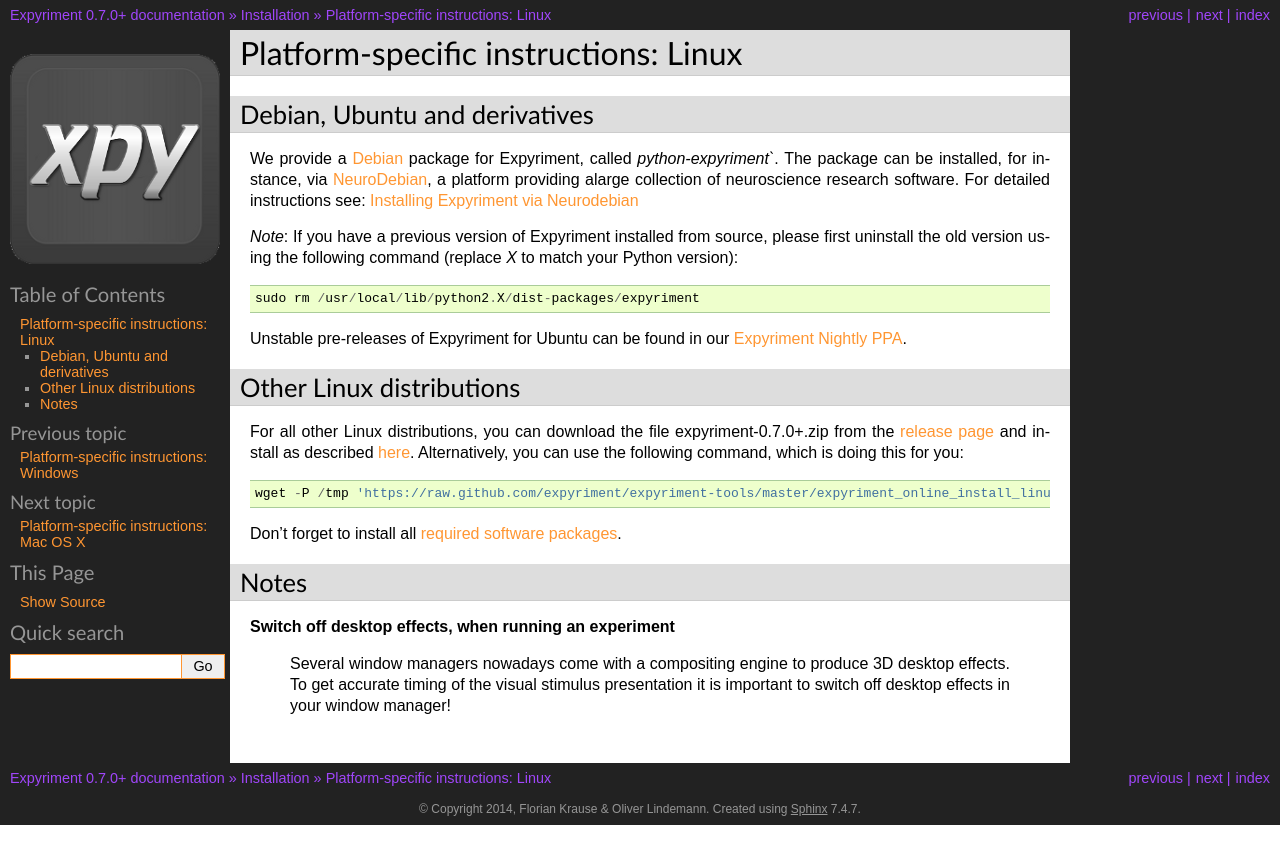
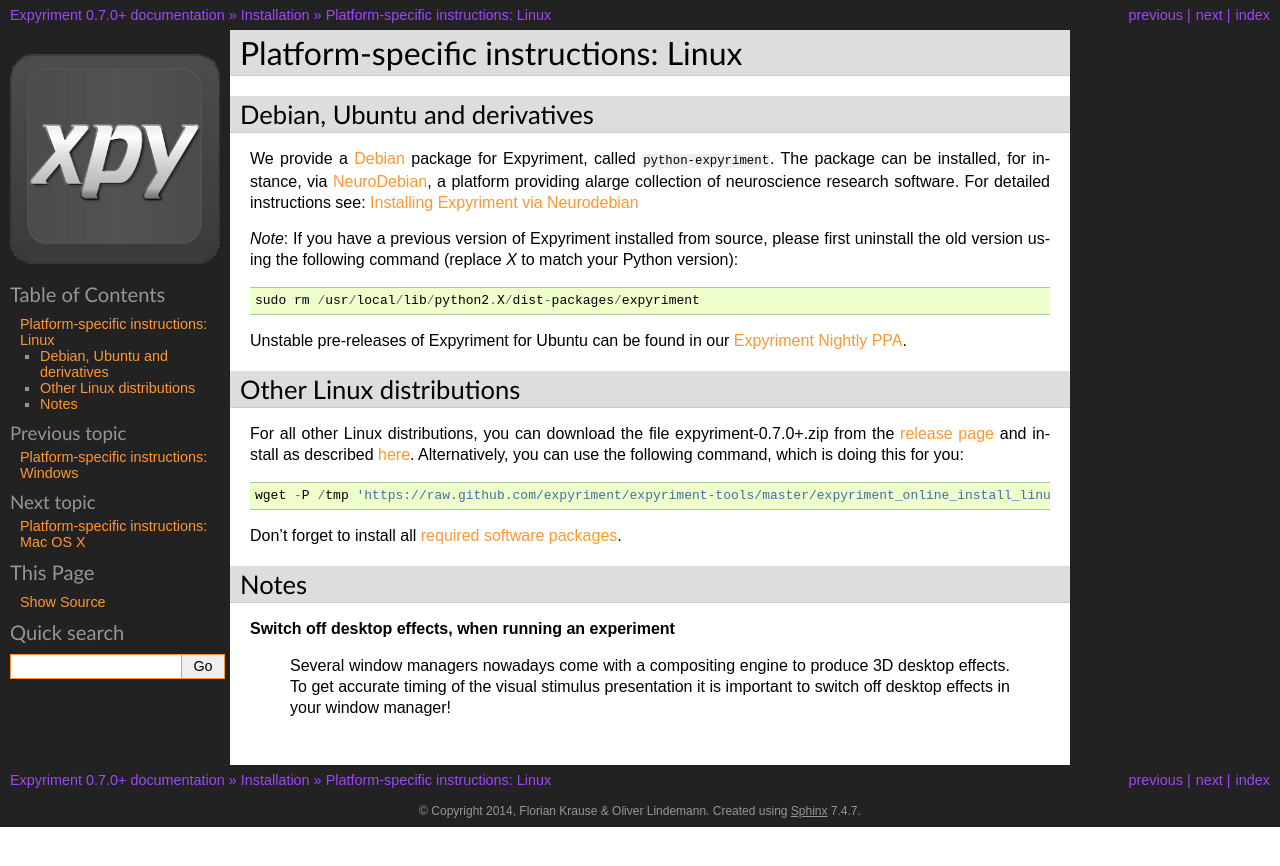
Before and after one commit to expyriment/expyriment, a Sphinx documentation site: the page built from documentation/sphinx/Installation.Linux.rst, in a window 1280 px wide. Shown: the top 866 px of the page. Built offline with Sphinx 7.4.7, drawn with Linux system fonts in a browser that asks for light colours; pages that are not in the unit, such as notebooks, are missing from menus.

```diff
--- a/documentation/sphinx/Installation.Linux.rst
+++ b/documentation/sphinx/Installation.Linux.rst
@@ -7,7 +7,7 @@ Platform-specific instructions: Linux
 Debian, Ubuntu and derivatives
 -------------------------------
 
-We provide a `Debian`_ package for Expyriment, called `python-expyriment``. The package can be installed,
+We provide a `Debian`_ package for Expyriment, called ``python-expyriment``. The package can be installed,
 for instance, via `NeuroDebian`_, a platform providing alarge collection of neuroscience research software.
 For detailed instructions see:
 `Installing Expyriment via Neurodebian <http://neuro.debian.net/install_pkg.html?p=python-expyriment>`_
```
